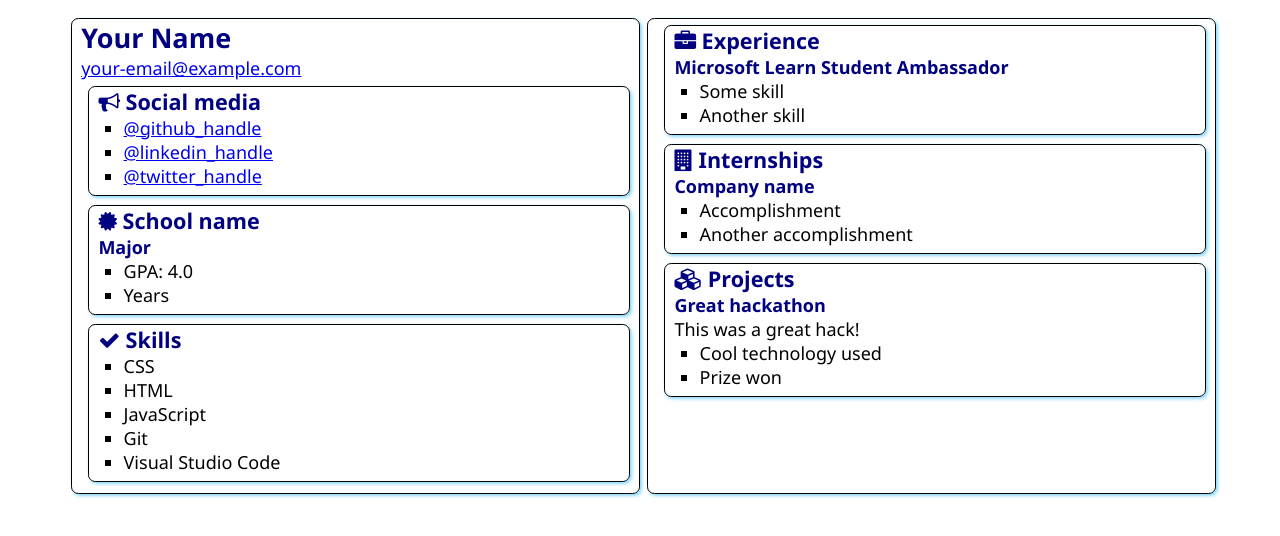
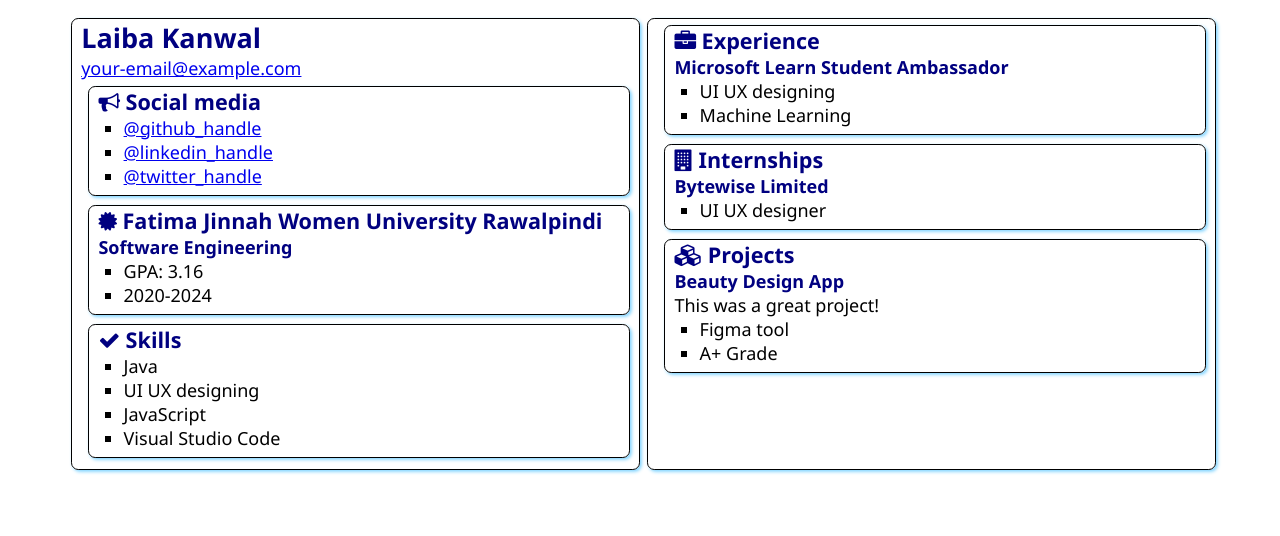
Before and after one commit to Laibak12/SATechnicalOnboarding, a plain HTML site: page src/index.html in a window 1280 px wide. Drawn offline with Linux system fonts and the light colour scheme.

Commit message:
as per requirements...

```diff
--- a/src/index.html
+++ b/src/index.html
@@ -12,7 +12,7 @@
 <body>
     <main>
         <article class="box">
-            <h1>Your Name</h1>
+            <h1>Laiba Kanwal</h1>
             <div><a href="mailto:your.email@example.com">your-email@example.com</a></div>
 
             <section class="box">
@@ -21,9 +21,9 @@
                     Social media
                 </h2>
                 <ul>
-                    <li><a href="https://github.com/<handle>">@github_handle</a></li>
-                    <li><a href="https://linkedin.com/in/<handle>">@linkedin_handle</a></li>
-                    <li><a href="https://twitter.com/<handle>">@twitter_handle</a></li>
+                    <li><a href="https://github.com/Laibak12">@github_handle</a></li>
+                    <li><a href="https://www.linkedin.com/in/laiba-kanwal-498841246">@linkedin_handle</a></li>
+                    <li><a href="https://twitter.com/laiba152?t=EMPNGi-G_jTPz9KjYUbywg&s=09">@twitter_handle</a></li>
                 </ul>
             </section>
 
@@ -31,12 +31,12 @@
                 <div class="education">
                     <h2>
                         <i class="fa fa-certificate" aria-hidden="true"></i>
-                        School name
+                        Fatima Jinnah Women University Rawalpindi
                     </h2>
-                    <h3>Major</h3>
+                    <h3>Software Engineering</h3>
                     <ul>
-                        <li>GPA: 4.0</li>
-                        <li>Years</li>
+                        <li>GPA: 3.16</li>
+                        <li>2020-2024</li>
                     </ul>
                 </div>
             </section>
@@ -47,10 +47,9 @@
                     Skills
                 </h2>
                 <ul>
-                    <li>CSS</li>
-                    <li>HTML</li>
+                    <li>Java</li>
+                    <li>UI UX designing</li>
                     <li>JavaScript</li>
-                    <li>Git</li>
                     <li>Visual Studio Code</li>
                 </ul>
             </section>
@@ -63,8 +62,8 @@
                 </h2>
                 <h3>Microsoft Learn Student Ambassador</h3>
                 <ul>
-                    <li>Some skill</li>
-                    <li>Another skill</li>
+                    <li>UI UX designing</li>
+                    <li>Machine Learning</li>
                 </ul>
             </section>
             <section class="box">
@@ -73,10 +72,9 @@
                     Internships
                 </h2>
 
-                <h3>Company name</h3>
+                <h3>Bytewise Limited</h3>
                 <ul>
-                    <li>Accomplishment</li>
-                    <li>Another accomplishment</li>
+                    <li>UI UX designer</li>
                 </ul>
             </section>
             <section class="box">
@@ -85,11 +83,11 @@
                     Projects
                 </h2>
 
-                <h3>Great hackathon</h3>
-                <div>This was a great hack!</div>
+                <h3>Beauty Design App</h3>
+                <div>This was a great project!</div>
                 <ul>
-                    <li>Cool technology used</li>
-                    <li>Prize won</li>
+                    <li>Figma tool</li>
+                    <li>A+ Grade</li>
                 </ul>
             </section>
         </article>
```
